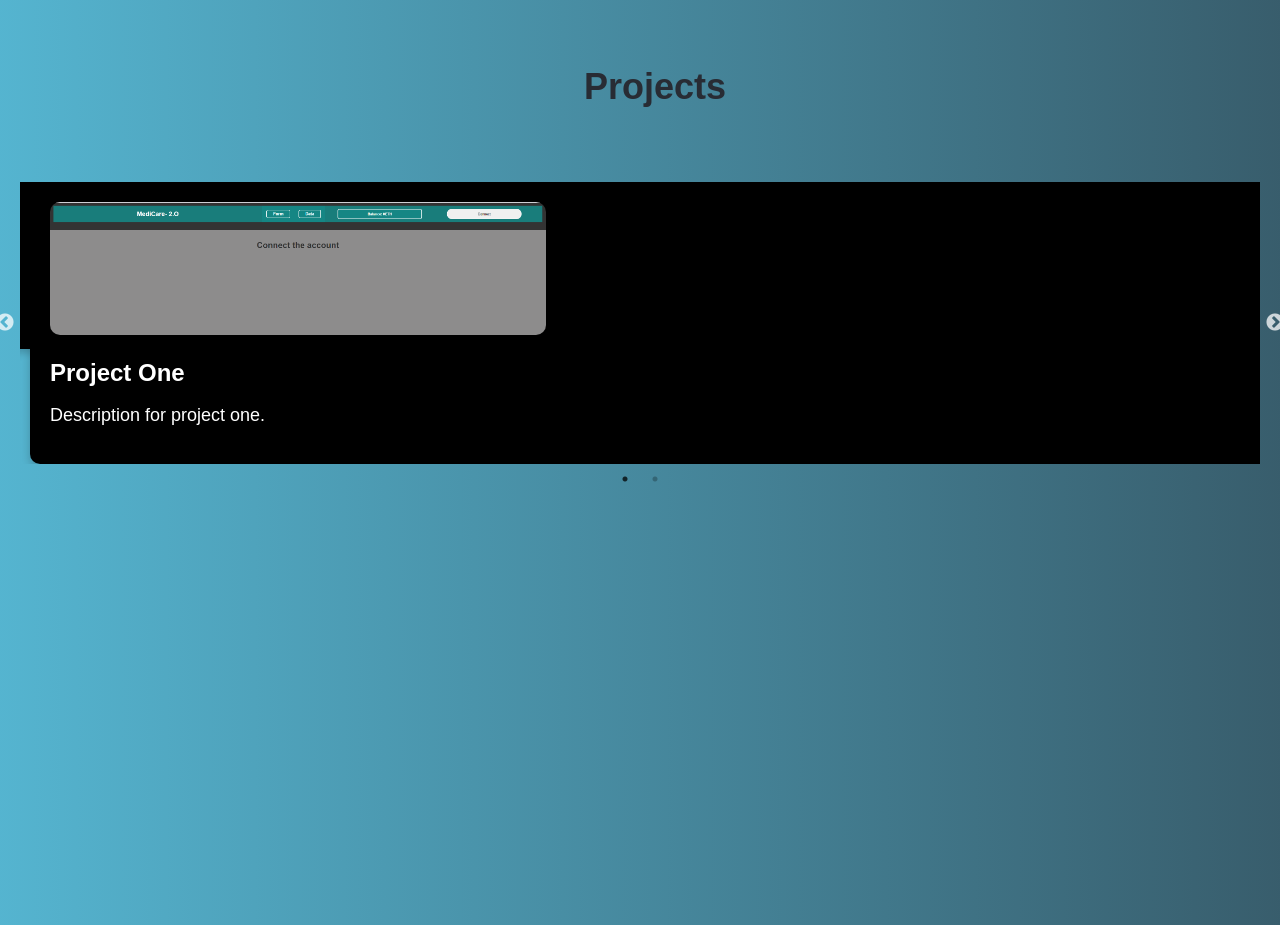
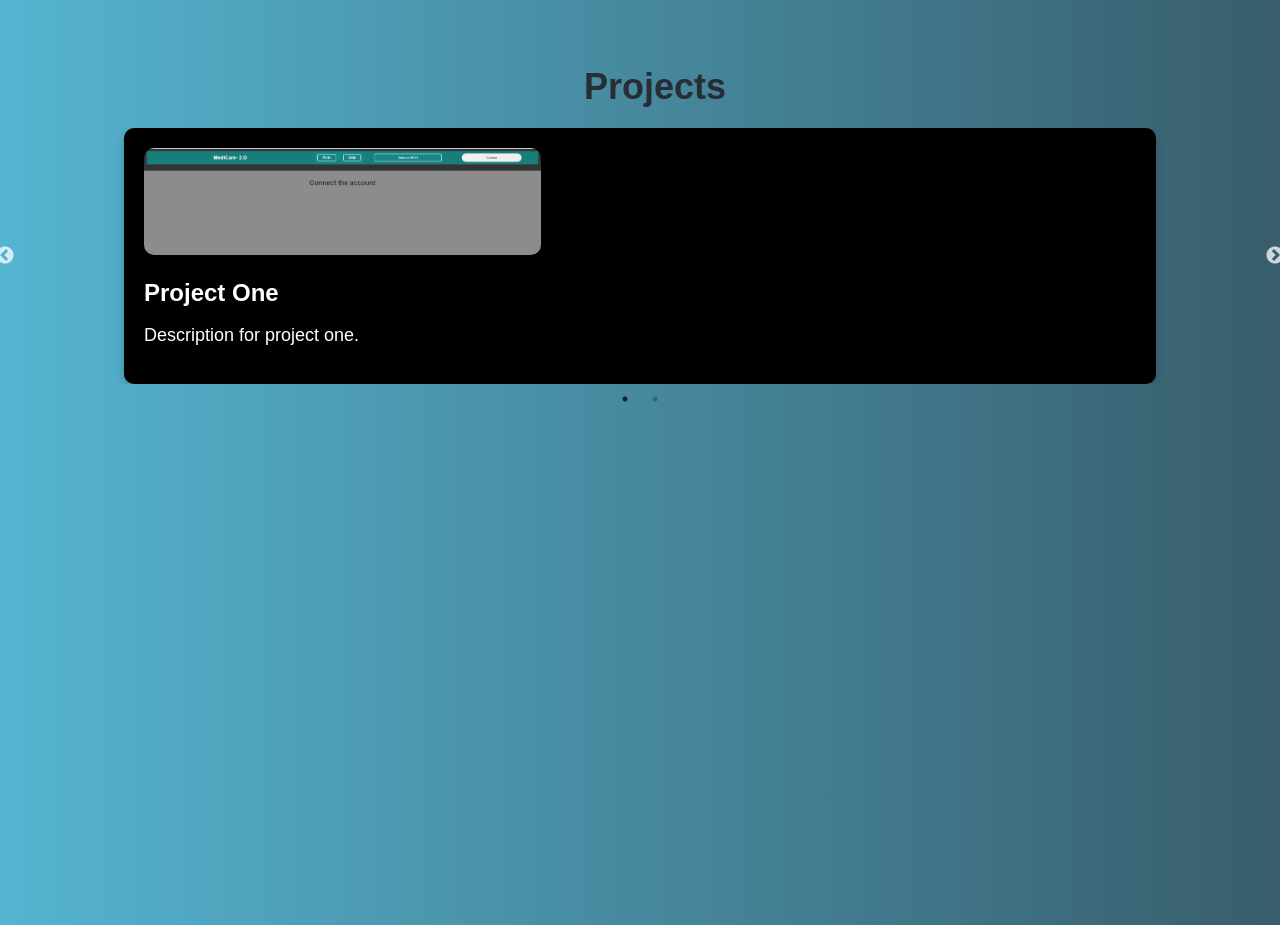
Before and after one commit to ENZOMOTIVE/Aayushman-portf, a React (Create React App) app in the folder me/: page / in a window 1280 px wide. Shown: the part 2760-3685 px from the top of the page. Built offline with nearby package versions, Linux system fonts and the light colour scheme.

Commit message:
position-commit

```diff
--- a/me/src/components/projects.css
+++ b/me/src/components/projects.css
@@ -21,6 +21,9 @@
   box-shadow: 0 4px 8px rgba(0, 0, 0, 0.2);
   color: white;
   margin: 0 10px;
+  max-width: 80%;
+  margin-left: auto;
+  margin-right: auto;
 }
 
 .project-image {
--- a/me/src/components/projects.js
+++ b/me/src/components/projects.js
@@ -23,9 +23,6 @@ function Projects() {
   return (
     <div className="projects">
       <h2>Projects</h2>
-      <br></br>
-      <br></br>
-      <br></br>
       <Slider {...settings}>
         {projects.map((project) => (
           <div key={project.id} className="project-item">
```
